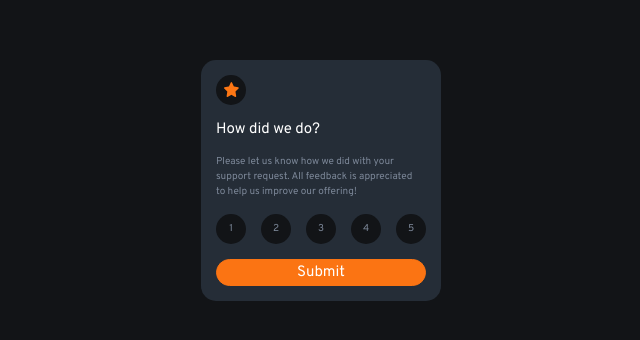
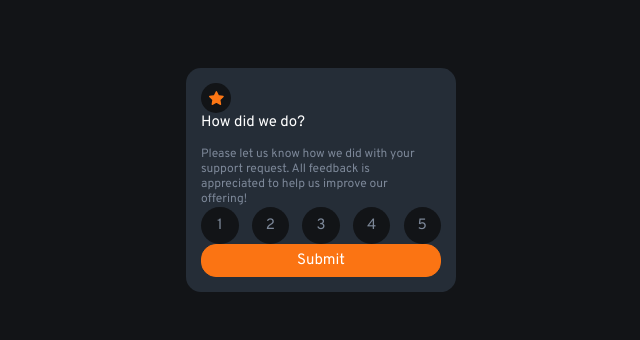
Before and after one commit to HossamGamalElhelw/interactive-rating-component-main, a plain HTML site: page index.html in a window 1280 px wide. Shown: the part 220-560 px from the top of the page, without its empty margins (319-959 px from the left). Drawn offline with Linux system fonts and the light colour scheme.

Commit message:
Update style.css

```diff
--- a/style.css
+++ b/style.css
@@ -15,6 +15,9 @@
   --darkBlue: hsl(213, 19%, 18%);
   --veryDarkBlue: hsl(216, 12%, 8%);
 }
+.mg-b {
+  margin-bottom: 1rem !important;
+}
 
 .container {
   display: flex;
@@ -24,12 +27,13 @@
   background-color: var(--veryDarkBlue);
 }
 .content {
-  max-width: 16rem;
-  max-height: 18rem;
+  max-width: 18rem;
+  max-height: 20rem;
   padding: 1rem;
   background-color: var(--darkBlue);
   border-radius: 1rem;
 }
+
 .hidden {
   display: none;
   transition: 1s ease;
@@ -40,7 +44,6 @@
   border-radius: 50%;
   display: flex;
   background-color: var(--veryDarkBlue);
-  margin-bottom: 1rem;
 }
 .star-img img {
   margin: auto auto;
@@ -55,8 +58,7 @@
 .text {
   color: var(--mediumGrey);
   width: 95%;
-  font-size: 10px;
-  margin-bottom: 1rem;
+  font-size: 12px;
   line-height: 1rem;
 }
 .btn-submit {
@@ -64,7 +66,7 @@
   background-color: var(--primaryColor);
   color: var(--White);
   font-size: 1rem;
-  padding: 0.2rem;
+  padding: 0.4rem;
   border: 1px solid var(--primaryColor);
   border-radius: 1rem;
   outline: none;
@@ -80,18 +82,16 @@
   display: flex;
   justify-content: space-between;
   color: var(--mediumGrey);
-  margin-bottom: 1rem;
 }
 .numbers li {
   list-style: none;
   border-radius: 50%;
-  width: 2rem;
-  height: 2rem;
+  width: 2.5rem;
+  height: 2.5rem;
   display: flex;
   justify-content: center;
   align-items: center;
   background-color: var(--veryDarkBlue);
-  font-size: 10px;
   cursor: pointer;
 }
 .numbers li:hover {
@@ -122,23 +122,13 @@
   background-color: var(--White);
   border-radius: 1rem;
   padding: 0.3rem;
-  margin-bottom: 1rem;
 }
 .h1-content-2 {
   color: var(--White);
-  margin-bottom: 1rem;
   font-weight: 700;
   font-size: 18px;
 }
 .text-content-2 {
   color: var(--mediumGrey);
   font-size: 10px;
-  margin-bottom: 1rem;
 }
-/* .attribution {
-  font-size: 11px;
-  text-align: center;
-}
-.attribution a {
-  color: hsl(228, 45%, 44%);
-} */
```
